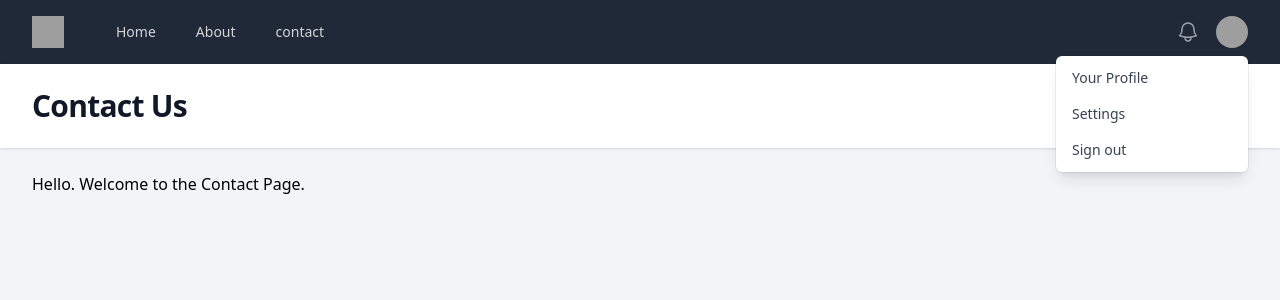
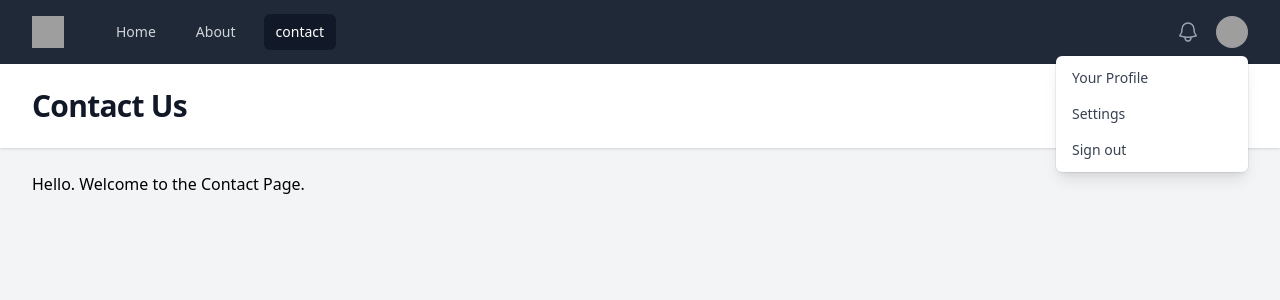
Before and after one commit to MahmoudNagah999/phpForBeginners, a PHP site: page /contact in a window 1280 px wide. Shown: the top 300 px of the page. Run offline with PHP 8.4, Linux system fonts and the light colour scheme; some libraries are stand-ins or nearby versions; grey boxes are pictures that could not be loaded.

Commit message:
router v1

```diff
--- a/about.php
+++ b/controllers/about.php
@@ -1,5 +1,5 @@
 <?php
-require "helpers.php";
+
 $pageHeading = "About Us";
 
 require "views/about.view.php";
--- a/contact.php
+++ b/controllers/contact.php
@@ -1,5 +1,5 @@
 <?php
-require "helpers.php";
+
 $pageHeading = "Contact Us";
 
 require "views/contact.view.php";
--- /dev/null
+++ b/controllers/index.php
@@ -0,0 +1,6 @@
+<?php
+
+$pageHeading = "Home";
+
+
+require "views/index.view.php";
--- a/index.php
+++ b/index.php
@@ -1,7 +1,12 @@
 <?php
 require "helpers.php";
 
-$pageHeading = "Home";
+$uri = parse_url($_SERVER['REQUEST_URI'])['path'];
 
-
-require "views/index.view.php";
+if ($uri === "/"){
+    require "controllers/index.php";
+} elseif($uri === "/about") {
+    require "controllers/about.php";
+} elseif($uri === "/contact") {
+    require "controllers/contact.php";
+}
--- a/views/partials/nav.php
+++ b/views/partials/nav.php
@@ -9,8 +9,8 @@
                     <div class="ml-10 flex items-baseline space-x-4">
                         <!-- Current: "bg-gray-900 text-white", Default: "text-gray-300 hover:bg-gray-700 hover:text-white" -->
                         <a href="/" class=" <?= UrlIs("/")?"bg-gray-900 text-white":"text-gray-300 hover:bg-gray-700 hover:text-white"?> rounded-md px-3 py-2 text-sm font-medium" >Home</a>
-                        <a href="/about.php" class=" <?= UrlIs("/about.php") ?"bg-gray-900 text-white":"text-gray-300 hover:bg-gray-700 hover:text-white"?> rounded-md px-3 py-2 text-sm font-medium" aria-current="page">About</a>
-                        <a href="/contact.php" class=" <?= UrlIs("/contact.php") ?"bg-gray-900 text-white":"text-gray-300 hover:bg-gray-700 hover:text-white"?> rounded-md px-3 py-2 text-sm font-medium">contact</a>
+                        <a href="/about" class=" <?= UrlIs("/about") ?"bg-gray-900 text-white":"text-gray-300 hover:bg-gray-700 hover:text-white"?> rounded-md px-3 py-2 text-sm font-medium" aria-current="page">About</a>
+                        <a href="/contact" class=" <?= UrlIs("/contact") ?"bg-gray-900 text-white":"text-gray-300 hover:bg-gray-700 hover:text-white"?> rounded-md px-3 py-2 text-sm font-medium">contact</a>
                     </div>
                 </div>
             </div>
```
